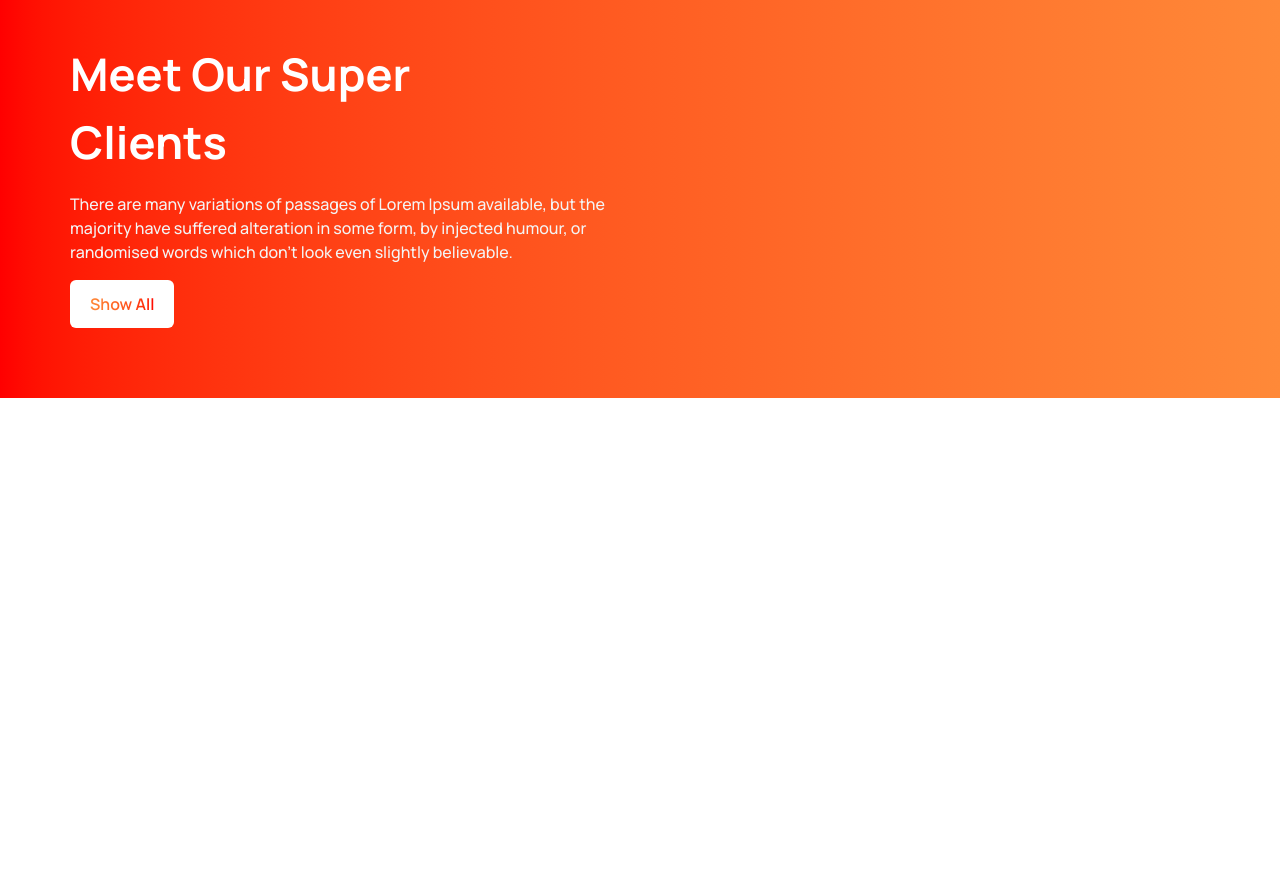
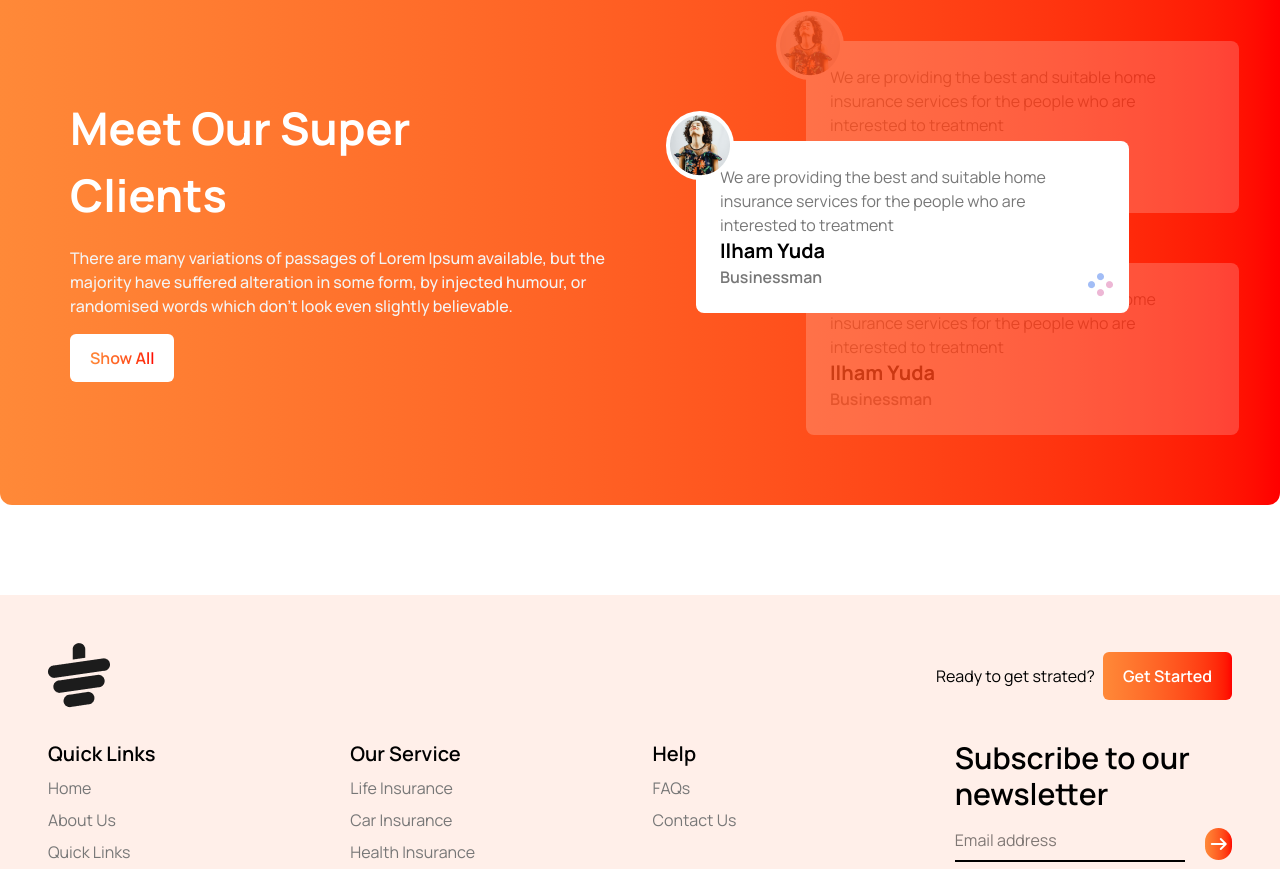
Before and after one commit to shuyeb00/Tea-House-, a plain HTML site: page index.html in a window 1280 px wide. Shown: the part 1811-2680 px from the top of the page. Before the commit the page ends 2299 px from the top, so only its background shows below. Drawn offline with nearby package versions, Linux system fonts and the light colour scheme.

Commit message:
Designed the footer section

```diff
--- a/index.html
+++ b/index.html
@@ -115,8 +115,8 @@
 
     <!-- Meet our client section -->
     <section
-        class="max-w-7xl mx-auto grid grid-cols-2 gap-[52px] mb-[90px] bg-linear-to-r from-[#FF0000] to-[#FF8938] p-[70px]">
-        <div class="left  text-white  flex items-center">
+        class="max-w-7xl mx-auto  grid grid-cols-1 lg:grid-cols-2 gap-[100px] lg:gap-8 mb-[90px]  bg-gradient-to-r from-[#ff8938] to-[#ff0000] p-[70px] rounded-xl">
+        <div class="meet-our-client-left  text-white  flex items-center">
             <div class="space-y-4">
 
                 <h2 class="text-[45px] font-bold">Meet Our Super <br> Clients</h2>
@@ -132,8 +132,109 @@
                 </button>
             </div>
         </div>
-        <div class="right"></div>
+
+        <div class="meet-our-client-right pl-[65px] sm:pl-[150px]  relative">
+            <!-- review card -->
+            <div class="bg-white rounded-lg p-6 w-[350px] sm:w-[433px] absolute left-[40px] top-[100px] z-50">
+                <p class="text-[#777777]">We are providing the best and suitable home insurance services for the people
+                    who are interested to
+                    treatment</p>
+                <h2 class="font-bold text-xl">Ilham Yuda</h2>
+                <h3 class="text-[#777777] font-semibold">Businessman</h3>
+                <div class="absolute -top-[30px] -left-[30px]  bg-white p-1 rounded-full">
+                    <img src="./images/client.png" alt="">
+                </div>
+                <img src="./images/circles.png" alt="" class="absolute right-4 bottom-4">
+            </div>
+            <!-- review card -->
+            <div class="bg-white rounded-lg p-6 w-[350px] sm:w-[433px] relative mb-[50px] opacity-20">
+                <p class="text-[#777777]">We are providing the best and suitable home insurance services for the people
+                    who are interested to
+                    treatment</p>
+                <h2 class="font-bold text-xl">Ilham Yuda</h2>
+                <h3 class="text-[#777777] font-semibold">Businessman</h3>
+                <div class="absolute -top-[30px] -left-[30px]  bg-white p-1 rounded-full">
+                    <img src="./images/client.png" alt="">
+                </div>
+
+            </div>
+            <!-- review card -->
+            <div class="bg-white rounded-lg p-6 w-[350px] sm:w-[433px] relative opacity-20">
+                <p class="text-[#777777]">We are providing the best and suitable home insurance services for the people
+                    who are interested to
+                    treatment</p>
+                <h2 class="font-bold text-xl">Ilham Yuda</h2>
+                <h3 class="text-[#777777] font-semibold">Businessman</h3>
+                <div class="absolute -top-[30px] -left-[30px]  bg-white p-1 rounded-full">
+                    <img src="./images/client.png" alt="">
+                </div>
+
+            </div>
+        </div>
     </section>
+
+    <!-- Footer -->
+    <footer class="bg-[#ffefe9] p-12">
+        <div class="container mx-auto space-y-8 ">
+            <!-- Footer top -->
+            <div class="flex justify-between">
+                <img src="./images/cup.png" alt="">
+                <div class="flex gap-2 items-center">
+                    <p>Ready to get strated?</p>
+                    <button
+                        class="py-3 px-5 rounded-md text-white font-semibold bg-linear-to-r from-[#ff8938] to-[#ff0000] ">Get
+                        Started</button>
+                </div>
+
+            </div>
+
+            <!-- Footer links -->
+            <div class=" grid grid-cols-1 md:grid-cols-2 lg:grid-cols-4 gap-[25px] text-center md:text-left">
+                <ul class="space-y-2">
+                    <li class="font-semibold text-xl">Quick Links</li>
+                    <li class="text-[#777777]"><a href=""> Home</a></li>
+                    <li class="text-[#777777]"><a href="">About Us</a></li>
+                    <li class="text-[#777777]"><a href="">Quick Links</a></li>
+
+                </ul>
+                <ul class="space-y-2">
+                    <li class="font-semibold text-xl">Our Service</li>
+                    <li class="text-[#777777]"><a href="">Life Insurance</a></li>
+                    <li class="text-[#777777]"><a href="">Car Insurance</a></li>
+                    <li class="text-[#777777]"><a href="">Health Insurance</a></li>
+                    <li class="text-[#777777]"><a href="">House Insurance</a></li>
+
+                </ul>
+                <ul class="space-y-2">
+                    <li class="font-semibold text-xl">Help</li>
+                    <li class="text-[#777777]"><a href="">FAQs</a></li>
+                    <li class="text-[#777777]"><a href="">Contact Us</a></li>
+
+                </ul>
+                <div class="space-y-4">
+                    <h2 class="font-semibold text-3xl">Subscribe to our newsletter</h2>
+                    <div class="flex gap-5">
+                        <input type="text" placeholder="Email address" class="border-b-2 pb-2 outline-none w-full">
+                        <button
+                            class="h-8 w-8 rounded-full text-white font-semibold bg-linear-to-r from-[#ff8938] to-[#ff0000] "><span><i
+                                    class="fa-solid fa-arrow-right"></i></span></button>
+                    </div>
+                    <div class="flex gap-5">
+                        <span><i class="fa-brands fa-facebook-f"></i></span>
+                        <span><i class="fa-brands fa-twitter"></i></span>
+                        <span><i class="fa-brands fa-instagram"></i></span>
+                    </div>
+                </div>
+            </div>
+
+
+
+            <!-- Footer bottom/ copyright footer -->
+            <p class="text-[#777777] text-center">© 2027 UIDesign.to - All rights reserved.</p>
+
+
+        </div>
+    </footer>
 
 </body>
 
```
